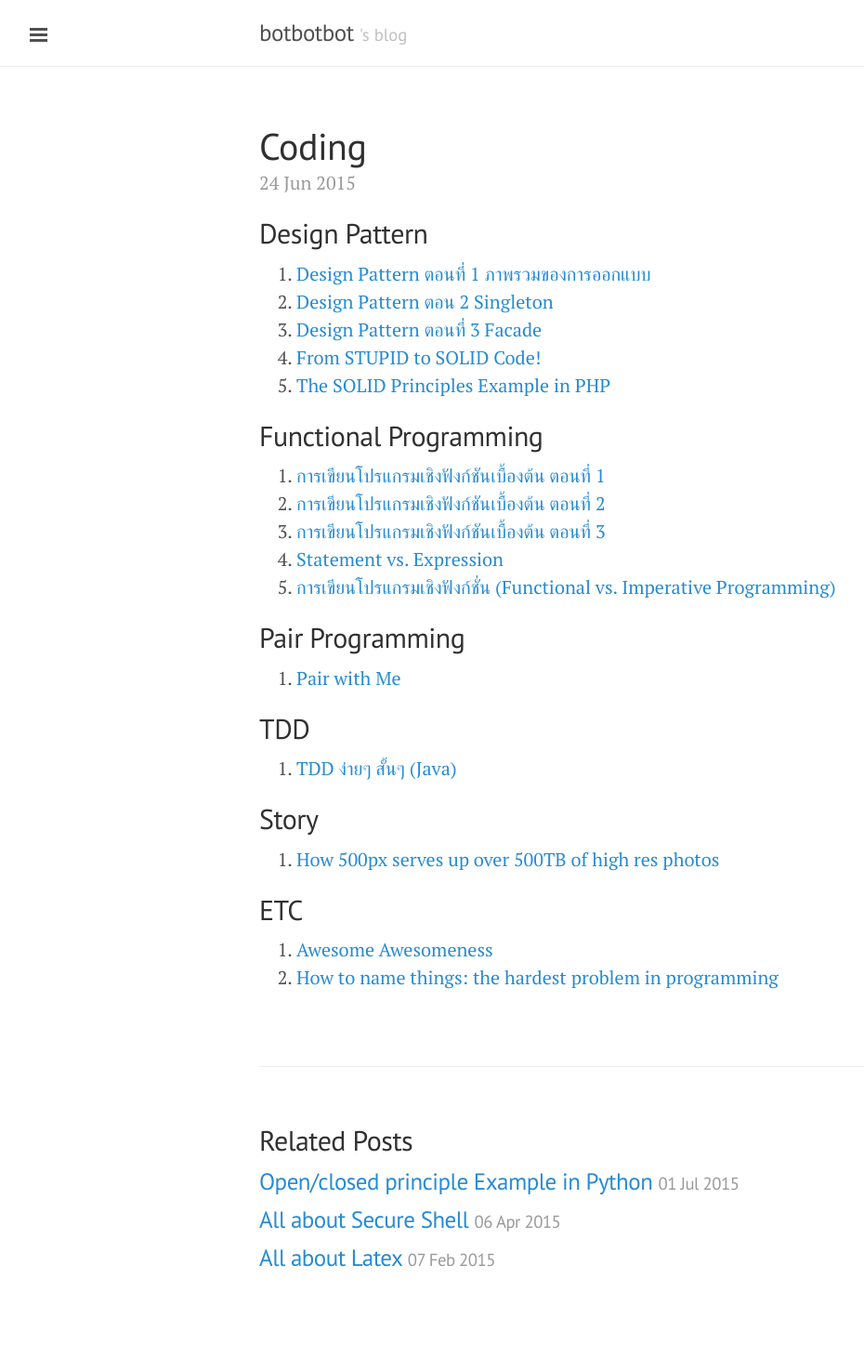
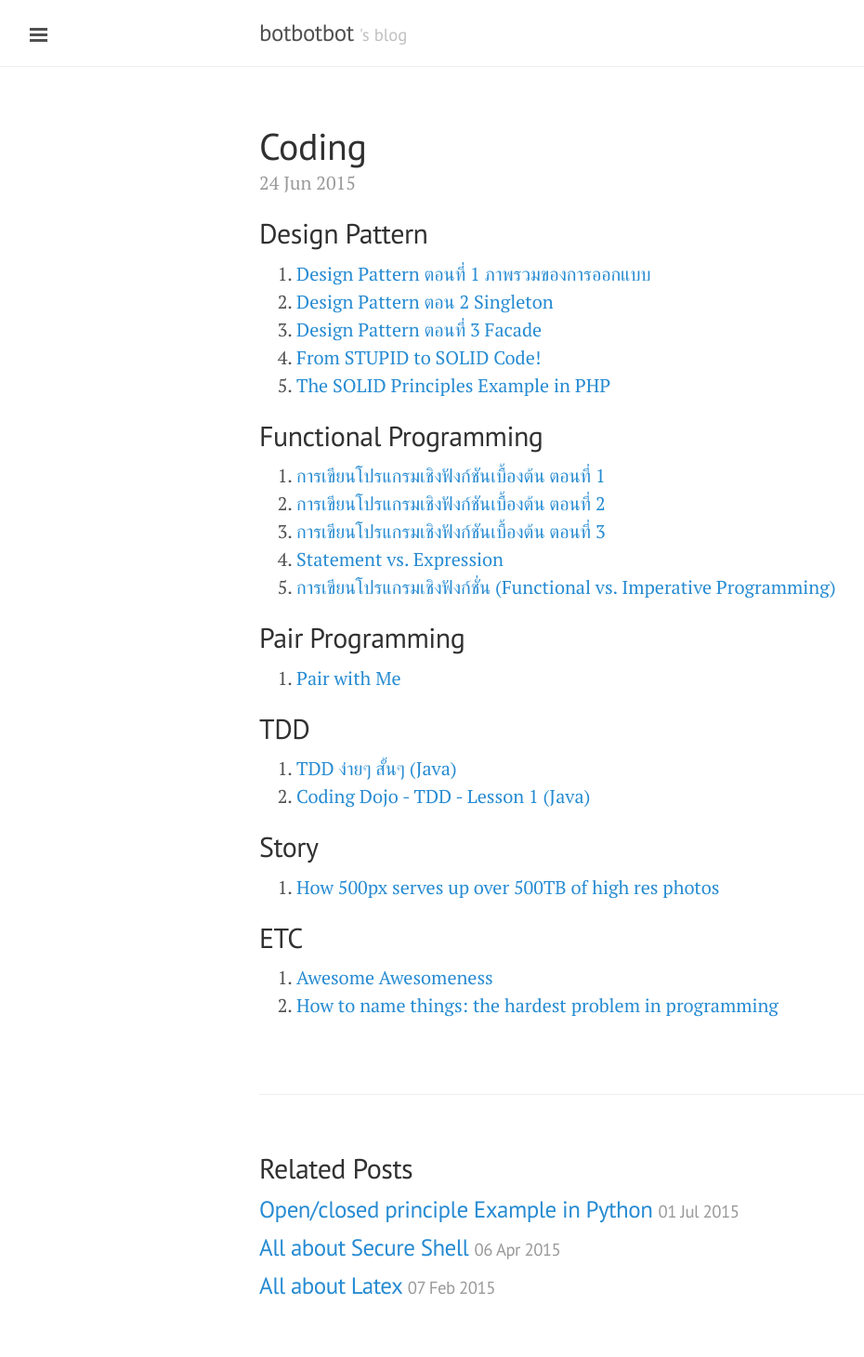
Before and after one commit to ibotdotout/ibotdotout.github.io, a Jekyll site: the page built from _posts/2015-06-24-coding.md, in a window 1280 px wide. Shown: the whole page at 93% size, without its empty margins (1-931 px from the left). Built offline with Jekyll 4.4.1, drawn with Linux system fonts in a browser that asks for light colours; Markdown is read by kramdown in place of the engine named in the settings; before the commit the page ends 1430 px from its top, so only the background shows below that.

Commit message:
add dojo tdd

```diff
--- a/_posts/2015-06-24-coding.md
+++ b/_posts/2015-06-24-coding.md
@@ -26,6 +26,7 @@ permalink: coding
 
 ## TDD
 1. [TDD ง่ายๆ สั้นๆ (Java)](https://www.youtube.com/watch?v=9OQeO64x-2k)
+2. [Coding Dojo - TDD - Lesson 1 (Java)](https://www.youtube.com/watch?v=4UM73byPFlA)
 
 ## Story
 1. [How 500px serves up over 500TB of high res photos](http://stackshare.io/500px/how-500px-serves-up-over-500tb-of-high-res-photos)
```
